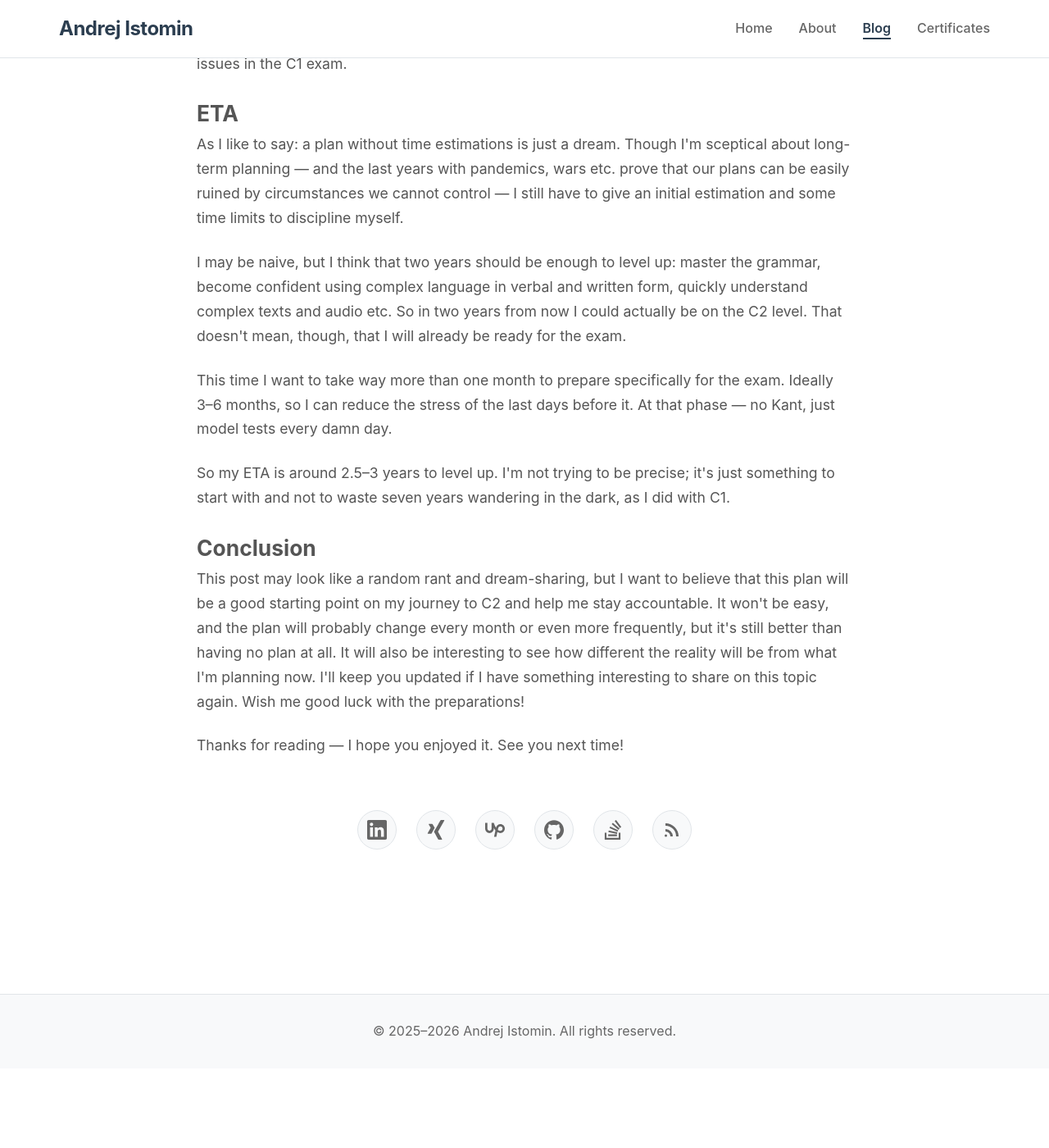
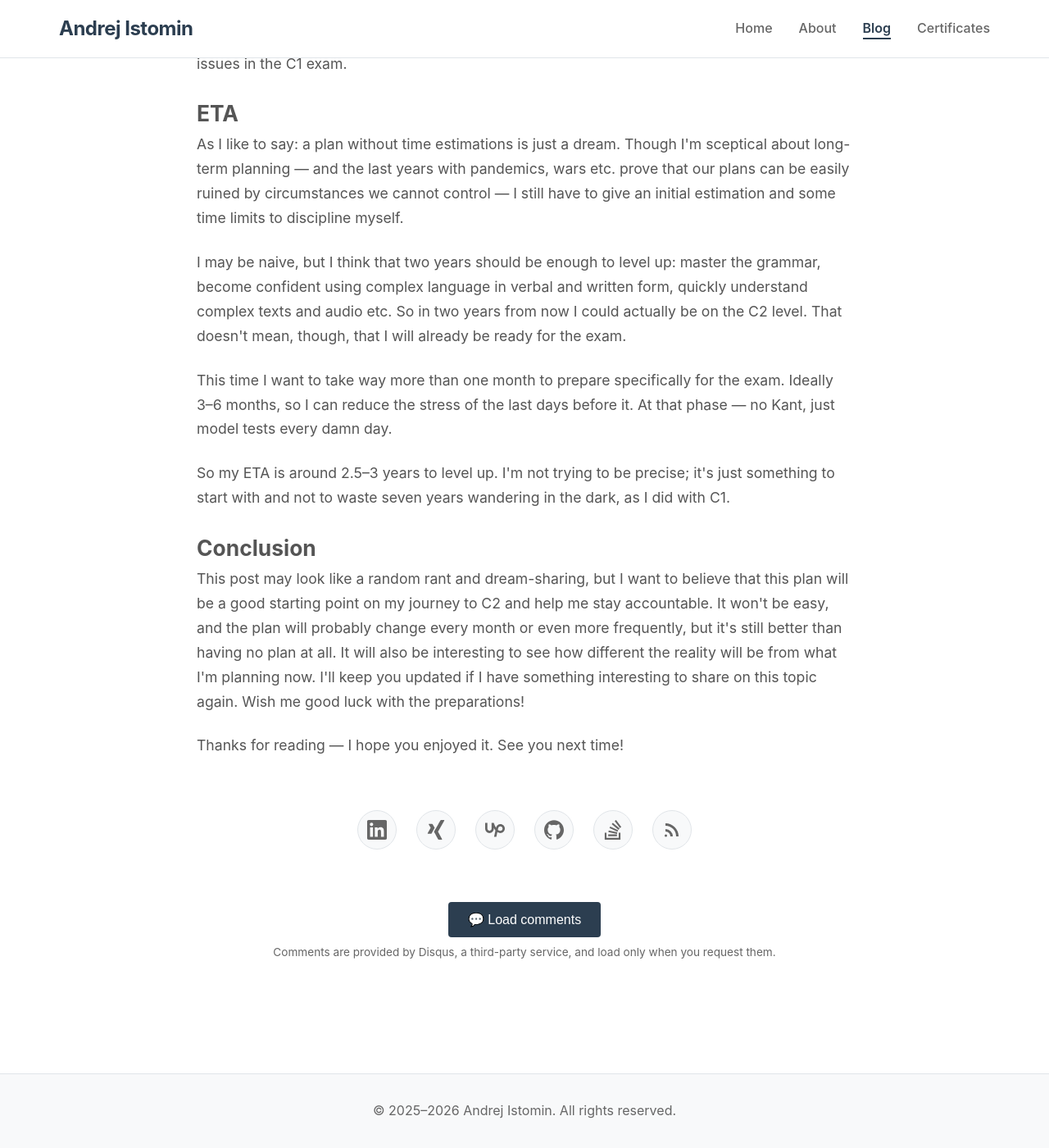
Before and after one commit to aistomin/aistomin.com, a Jekyll site: the page built from _posts/2025-12-07-goethe-c1-whats-next.markdown, in a window 1280 px wide and 1400 px high, scrolled down 2912 px. Shown: the whole window at 82% size. Built offline with Jekyll 4.4.1, drawn with Linux system fonts in a browser that asks for light colours; comment, search, counter and statistics services are not loaded; before the commit the page ends 4215 px from its top, so only the background shows below that.

Commit message:
fix(#217): make analytics cookieless and gate disqus behind a click
Google Analytics now runs with Consent Mode v2 and all storage denied,
so gtag.js sets no cookies and §25 TDDDG consent (the cookie banner)
is not triggered. Disqus, which sets tracking cookies of its own, no
longer auto-loads on posts: a "Load comments" button fetches it on
demand, the click itself being the consent (two-click pattern).

Deliberate decision, documented here: this site stays private and
non-commercial, so no Impressum or privacy policy page is added, and
no consent banner — the site avoids needing one by not storing
anything on the visitor.

Closes #217

```diff
--- a/_layouts/default.html
+++ b/_layouts/default.html
@@ -34,6 +34,10 @@
         <!-- Loaded only for real visitors. Automation-driven browsers (Playwright,
              Selenium, …) set navigator.webdriver, so our e2e suites — including the
              daily one that runs against the live site — generate no pseudotraffic. -->
+        <!-- Consent Mode v2 with all storage denied keeps gtag.js cookieless:
+             no cookies means no §25 TDDDG consent requirement and no banner.
+             Analytics falls back to anonymous pings, so GA figures are modeled
+             estimates rather than cookie-deduplicated counts. -->
         <script>
             if (!navigator.webdriver) {
                 var gaScript = document.createElement('script');
--- a/_layouts/post.html
+++ b/_layouts/post.html
@@ -39,18 +39,26 @@ layout: default
   {% if page.comments %}
   <div class="comments-section">
     <div id="disqus_thread"></div>
+    <!-- Disqus sets tracking cookies, so it must not load until the visitor
+         asks for it ("two-click" pattern) — the click is the consent. -->
+    <button id="load-comments" class="load-comments" type="button">💬 Load comments</button>
+    <p class="comments-privacy-note">
+      Comments are provided by Disqus, a third-party service, and load only when you request them.
+    </p>
     <script>
       var disqus_config = function () {
         this.page.url = '{{ site.url }}{{ page.url }}';
         this.page.identifier = '{{ page.id | default: page.url }}';
       };
-      (function () {
+      document.getElementById('load-comments').addEventListener('click', function () {
         var d = document,
           s = d.createElement('script');
         s.src = 'https://https-aistomin-com.disqus.com/embed.js';
         s.setAttribute('data-timestamp', +new Date());
         (d.head || d.body).appendChild(s);
-      })();
+        this.style.display = 'none';
+        d.querySelector('.comments-privacy-note').style.display = 'none';
+      });
     </script>
     <noscript>
       Please enable JavaScript to view the
--- a/assets/css/main.css
+++ b/assets/css/main.css
@@ -215,6 +215,31 @@ a:hover {
     margin-bottom: 1.5rem;
     padding-bottom: 0.75rem;
     border-bottom: 1px solid #e1e5e9;
+}
+
+.load-comments {
+    display: block;
+    margin: 1.5rem auto 0.5rem;
+    padding: 0.75rem 1.5rem;
+    font-size: 1rem;
+    font-weight: 500;
+    color: #fff;
+    background-color: #2c3e50;
+    border: none;
+    border-radius: 4px;
+    cursor: pointer;
+    transition: background-color 0.2s ease;
+}
+
+.load-comments:hover {
+    background-color: #555;
+}
+
+.comments-privacy-note {
+    text-align: center;
+    font-size: 0.85rem;
+    color: #666;
+    margin-bottom: 1.5rem;
 }
 
 /* Page styles */
```
Also changed, not shown: other parts of _layouts/default.html (+6 -0 lines), playwright/tests/goethe-c1-exam.spec.js (+23 -7 lines), playwright/tests/goethe-c1-preparations.spec.js (+23 -7 lines), playwright/tests/goethe-c1-whats-next.spec.js (+23 -7 lines).
